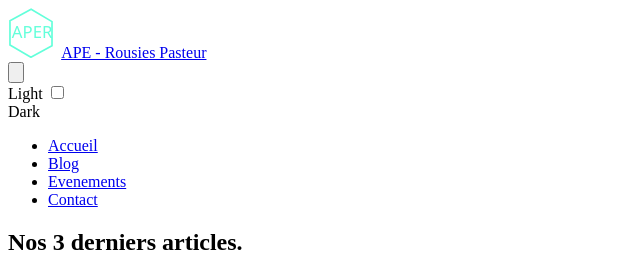
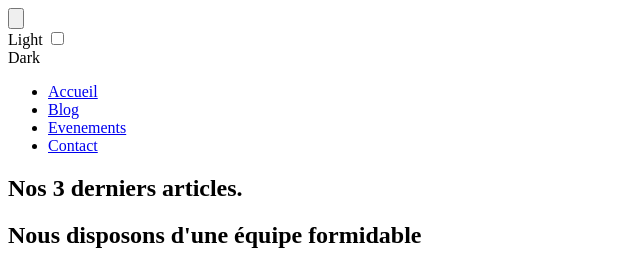
Before and after one commit to Papoel/ape-pasteur, a Symfony app: template templates/home/index.html.twig in a window 1280 px wide. Shown: the top 270 px of the page, without its empty margins (0-640 px from the left). Run offline with Twig, Linux system fonts and the light colour scheme; the template is opened without the code that fills it, so the values that code supplies are empty; some libraries are stand-ins or nearby versions.

Commit message:
Lien vers le formulaire de contact

```diff
--- a/templates/layouts/partials/_navbar.html.twig
+++ b/templates/layouts/partials/_navbar.html.twig
@@ -1,6 +1,6 @@
 {#{% if app.user %}#}
     <nav class="flex items-center justify-between flex-wrap bg-purple-900 p-8 fixed w-full top-0 z-50">
-        <div class="flex items-center flex-shrink-0 text-white mr-6">
+{#        <div class="flex items-center flex-shrink-0 text-white mr-6">
             <svg xmlns="http://www.w3.org/2000/svg" width="50" height="50" viewBox="0 0 261.021 298.536"><g transform="translate(-250.723 -105.984)"><text transform="translate(255 285)" fill="#63ffda" font-size="100" font-family="SegoeUI-Semibold, Segoe UI" font-weight="300"><tspan x="0" y="0">APER</tspan></text><path d="M435.651,850.174l126.064-68.158V637.388L437.036,563.135,310.695,632.124V776.474Z" transform="translate(-67 -450)" fill="none"
                                                                                                                                                                                                                                                                                                                                 stroke="#63ffda" stroke-width="10"/></g></svg>
             <a class="text-white no-underline hover:text-white hover:no-underline" href="#">
@@ -9,10 +9,10 @@
                     APE - Rousies Pasteur
                 </span>
             </a>
-        </div>
+        </div>#}
 
         <div class="block lg:hidden">
-            <button id="nav-toggle" class="flex items-center px-3 py-2 border rounded text-gray-500 border-gray-600 hover:text-white hover:border-white">
+            <button id="nav-toggle" class="flex align-items-end px-3 py-2 border rounded text-gray-500 border-gray-600 hover:text-white hover:border-white">
                 <svg class="fill-current h-3 w-3" viewBox="0 0 20 20" xmlns="http://www.w3.org/2000/svg"><title>Menu</title><path d="M0 3h20v2H0V3zm0 6h20v2H0V9zm0 6h20v2H0v-2z"/></svg>
             </button>
         </div>
@@ -50,7 +50,7 @@
                     <a class="inline-block text-gray-400 no-underline hover:text-gray-200 hover:text-underline py-2 px-4" href="#">Evenements</a>
                 </li>
                 <li class="mr-3">
-                    <a class="inline-block text-gray-400 no-underline hover:text-gray-200 hover:text-underline py-2 px-4" href="#">Contact</a>
+                    <a class="inline-block text-gray-400 no-underline hover:text-gray-200 hover:text-underline py-2 px-4" href={{ path('app_contact') }}>Contact</a>
                 </li>
                 {% if is_granted('ROLE_USER') %}
                     <li class="mr-3">
```
